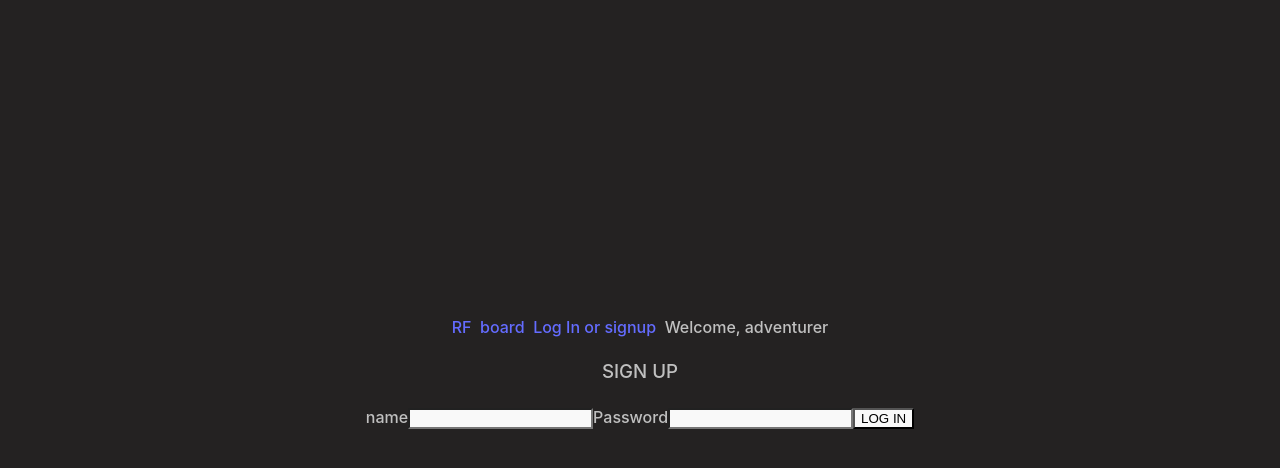
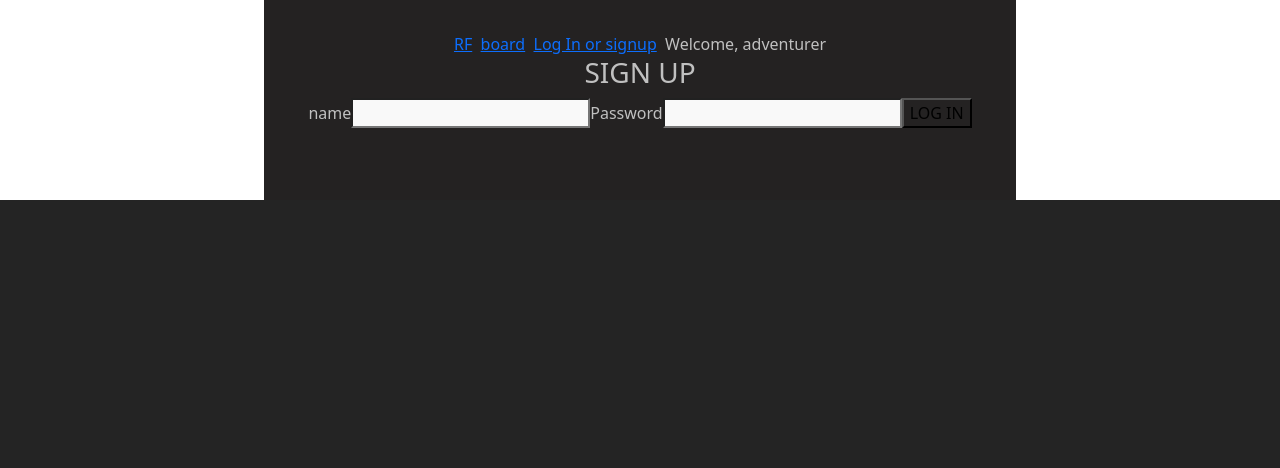
Before and after one commit to AndrewDHulse/Rogue-Forge, a React (Vite) app: page /auth in a window 1280 px wide. Shown: the top 468 px of the page. Built offline with nearby package versions, Linux system fonts and the light colour scheme; no server answers; a web font is replaced by a local one.

Commit message:
add styling, working to discover problem with styling

```diff
--- a/index.html
+++ b/index.html
@@ -8,7 +8,14 @@
     <link rel="preconnect" href="https://fonts.gstatic.com" crossorigin>
     <link href="https://fonts.googleapis.com/css2?family=Cinzel+Decorative&family=Eagle+Lake&family=Goudy+Bookletter+1911&display=swap" rel="stylesheet">
 
-    <meta name="viewport" content="width=device-width, initial-scale=1.0" />
+    <link
+    rel="stylesheet"
+    href="https://cdn.jsdelivr.net/npm/bootstrap@5.3.0/dist/css/bootstrap.min.css"
+    integrity="sha384-9ndCyUaIbzAi2FUVXJi0CjmCapSmO7SnpJef0486qhLnuZ2cdeRhO02iuK6FUUVM"
+    crossorigin="anonymous"
+  />
+
+  <meta name="viewport" content="width=device-width, initial-scale=1.0" />
     <title>Rogue Forge</title>
   </head>
   <body>
--- a/package.json
+++ b/package.json
@@ -19,7 +19,8 @@
     "react": "^18.2.0",
     "react-bootstrap": "^2.8.0",
     "react-dom": "^18.2.0",
-    "react-router-dom": "^6.15.0"
+    "react-router-dom": "^6.15.0",
+    "sass": "^1.66.1"
   },
   "devDependencies": {
     "@types/react": "^18.2.15",
--- a/src/components/CharacterSheetTemplateForm/CharacterSheetTemplateForm.jsx
+++ b/src/components/CharacterSheetTemplateForm/CharacterSheetTemplateForm.jsx
@@ -6,7 +6,7 @@ import DropdownField from "../DropdownField/DropdownField";
 import NumberField from "../NumberField/NumberField";
 import TextField from "../TextField/TextField";
 
-export default function CharacterSheetTemplateForm({ sessionId }){
+export default function CharacterSheetTemplateForm({ sessionId, onClose}){
     const [fields, setFields] = useState([]);
     const [templateName, setTemplateName] = useState('');
 
@@ -45,6 +45,7 @@ export default function CharacterSheetTemplateForm({ sessionId }){
                 fields: fields,
             };
             await createTemplate(sessionId, templateData);
+            onClose()
         }catch(err){
             console.log(err)
         }
--- /dev/null
+++ b/src/custom.scss
@@ -0,0 +1,4 @@
+$body-bg: #000;
+
+// Import Bootstrap and its default variables
+@import '~bootstrap/scss/bootstrap.scss';
--- a/src/index.css
+++ b/src/index.css
@@ -4,7 +4,7 @@
   font-weight: 400;
 
   color-scheme: light dark;
-  color: rgba(255, 255, 255, 0.87);
+  color: rgba(0, 0, 0, 0.87);
   background-color: #242424;
 
   font-synthesis: none;
@@ -29,25 +29,9 @@ body {
   margin: 0;
   display: flex;
   place-items: center;
-  min-width: 320px;
-  min-height: 100vh;
 }
 
 h1 {
   font-size: 3.2em;
   line-height: 1.1;
 }
-
-
-@media (prefers-color-scheme: light) {
-  :root {
-    color: #213547;
-    background-color: #ffffff;
-  }
-  a:hover {
-    color: #747bff;
-  }
-  button {
-    background-color: #f9f9f9;
-  }
-}
--- a/src/main.jsx
+++ b/src/main.jsx
@@ -3,7 +3,7 @@ import ReactDOM from 'react-dom/client'
 import { BrowserRouter as Router } from 'react-router-dom';
 import App from './pages/App/App';
 import './index.css'
-
+import 'bootstrap/dist/css/bootstrap.min.css';
 const root = ReactDOM.createRoot(document.getElementById('root'));
 root.render(
   <React.StrictMode>
--- a/src/pages/App/App.css
+++ b/src/pages/App/App.css
@@ -1,5 +1,4 @@
 #root {
-  max-width: 1280px;
   margin: 0 auto;
   padding: 2rem;
   text-align: center;
--- a/src/pages/App/App.jsx
+++ b/src/pages/App/App.jsx
@@ -10,7 +10,7 @@ import NewSessionPage from '../../pages/NewSessionPage/NewSessionPage';
 import SessionIndex from '../../pages/SessionIndex/SessionIndex';
 import SessionDetailPage from '../SessionDetailPage/SessionDetailPage';
 import HomePage from '../../pages/HomePage/Homepage';
-
+import { Container } from 'react-bootstrap'
 export default function App() {
   const [user, setUser] = useState(getUser());
   const [sessions, setSessions] = useState([]);
@@ -29,6 +29,7 @@ export default function App() {
   }, []);
 
   return (
+    <Container style={{ backgroundColor: 'rgb(36, 34, 34)' }}>
     <main className="App">
       <NavBar user={user} setUser={setUser} />
       <Routes>
@@ -45,5 +46,6 @@ export default function App() {
         )}
       </Routes>
     </main>
+  </Container>
   );
 }
--- a/src/pages/SessionDetailPage/SessionDetailPage.jsx
+++ b/src/pages/SessionDetailPage/SessionDetailPage.jsx
@@ -16,7 +16,8 @@ import DiceRoller from "../../components/DiceRoller/DiceRoller";
 import CharacterSheetTemplateForm from "../../components/CharacterSheetTemplateForm/CharacterSheetTemplateForm";
 import CharacterSheetTemplate from "../../components/CharacterSheetTemplate/CharacterSheetTemplate";
 import CharacterSheet from "../../components/CharacterSheet/CharacterSheet";
-
+import {Button} from 'react-bootstrap'
+import {Modal} from 'react-bootstrap'
 import './SessionDetailPage.css'
 
 export default function SessionDetailPage({ user, sessions }) {
@@ -30,10 +31,11 @@ export default function SessionDetailPage({ user, sessions }) {
         characterName:'Adventurer'
     })
 
-    // const [showTemplateForm, setShowTemplateForm] = useState(false);
-    // const toggleTemplateForm=()=>{
-    //     setShowTemplateForm((prevValue) => !prevValue)
-    // }
+    const [showCreateTemplate, setShowCreateTemplate] = useState(false);
+
+    const handleCloseCreateTemplate = () => setShowCreateTemplate(false);
+    const handleShowCreateTemplate = () => setShowCreateTemplate(true);
+
 
     const handleChange = (evt) => {
         const { name, value } = evt.target;
@@ -134,16 +136,13 @@ export default function SessionDetailPage({ user, sessions }) {
             <h1 className="campaign-name">{session.campaignName}</h1>
             <p>Game Master: {findUserNameById(users, session.DM)}</p>
 
-            {/* {user.role === "DM" && (
-                <button onClick={toggleTemplateForm}>
-                    Create Character Sheet Template
-                </button>
-            )}
 
-            {showTemplateForm && (
-                <CharacterSheetTemplateForm sessionId={sessionId} />
-            )} */}
-            <CharacterSheetTemplateForm sessionId={sessionId} />
+            <Modal show={showCreateTemplate} onHide={handleCloseCreateTemplate} centered>
+                <Modal.Header closeButton>
+                    Create a Character Sheet
+                </Modal.Header>
+                <Modal.Body>
+                    <CharacterSheetTemplateForm sessionId={sessionId} onClose={handleCloseCreateTemplate} />
                     {areTemplatesLoading ? (
                         <p>Loading templates...</p>
                     ) : (
@@ -174,6 +173,14 @@ export default function SessionDetailPage({ user, sessions }) {
                             />
                         ))
                     )}
+                    <Modal.Footer>
+                        <Button variant="secondary" onClick={handleCloseCreateTemplate}>
+                            Close
+                        </Button>
+                    </Modal.Footer>
+                </Modal.Body>
+            </Modal>
+
             {characterSheets.map((characterSheet) => (
                         <CharacterSheet
                             key={characterSheet._id}
@@ -183,6 +190,10 @@ export default function SessionDetailPage({ user, sessions }) {
                     ))}
             <WhiteBoard />
             <DiceRoller user={user} />
+
+            <Button variant="primary" onClick={handleShowCreateTemplate}>
+                Add a template
+            </Button>
         </>
         ) : (
         <p>Loading...</p>
```
Also changed, not shown: src/pages/SessionDetailPage/SessionDetailPage.css (line endings or trailing spaces), 1 other file (tests, documents, lock files or other folders). Lines whose indentation alone changed are shown as unchanged.
